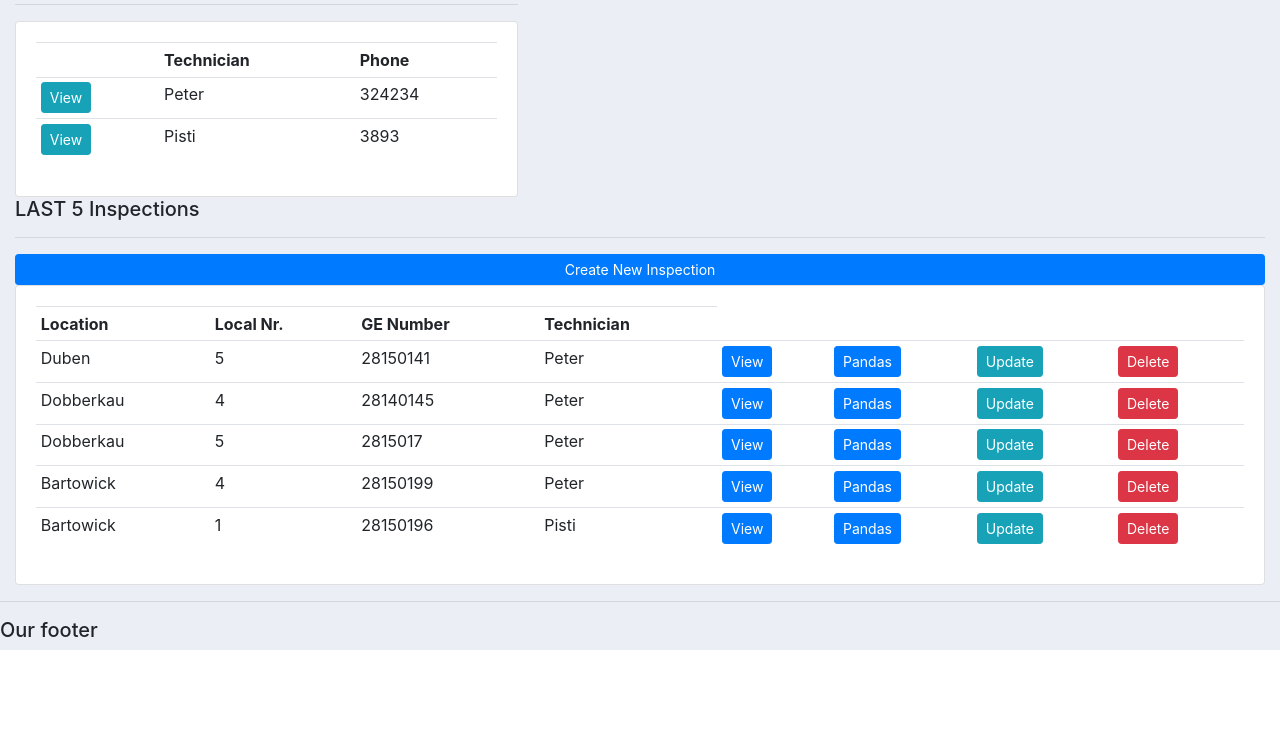
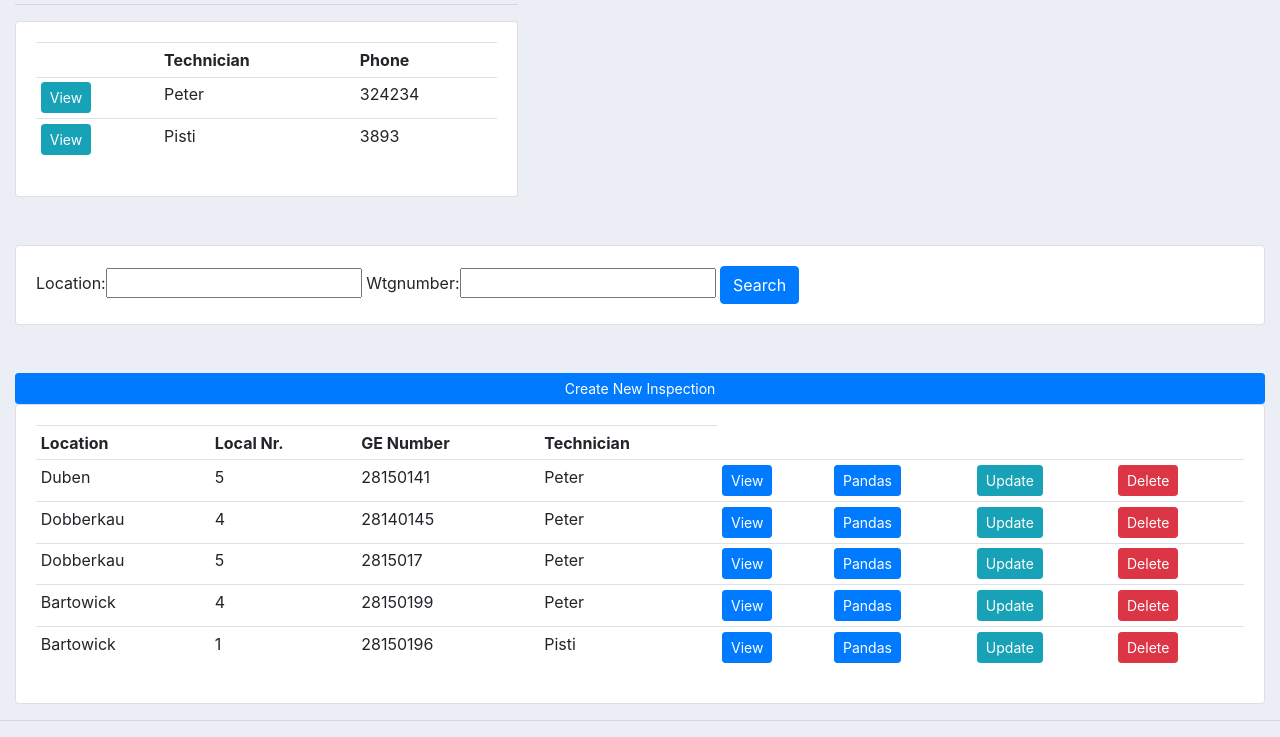
Before and after one commit to szaszpeti/geutscanfinal, a Django app: page / in a window 1280 px wide. Shown: the part 180-917 px from the top of the page. Before the commit the page ends 830 px from the top, so only its background shows below. Run offline with Django 3.2, Linux system fonts and the light colour scheme; a user stored in the database is signed in; data comes from the database, SQL or seed files in the repository; some libraries are stand-ins or nearby versions.

Commit message:
second commit

```diff
--- a/accounts/filters.py
+++ b/accounts/filters.py
@@ -4,9 +4,6 @@ from django_filters import DateFilter, CharFilter
 from .models import *
 
 class InspectionFilter(django_filters.FilterSet):
-	start_date = DateFilter(field_name="date", lookup_expr='gte')
-	end_date = DateFilter(field_name="date", lookup_expr='lte')
-	note = CharFilter(field_name="note", lookup_expr='icontains')
 
 	class Meta:
 		model = Inspection
--- a/accounts/templates/accounts/dashboard.html
+++ b/accounts/templates/accounts/dashboard.html
@@ -1,5 +1,6 @@
 {%  extends 'accounts/main.html' %}
 
+{% load crispy_forms_tags %}
 {% block content %}
 
 
@@ -31,12 +32,27 @@
 		</div>
 	</div>
 </div>
+<br><br>
+<div class="row">
+	<div class="col-md-12">
+		<div class="card card-body">
 
+			<form method="get">
+				{{myFilter.form}}
+
+		    <button class="btn btn-primary" type="submit">Search</button>
+		  </form>
+
+		</div>
+	</div>
+
+</div>
+<br><br>
 <div class="row">
 	<div class="col-md-12">
 
-		<h5>LAST 5 Inspections</h5>
-		<hr>
+
+
 		<a class="btn btn-primary  btn-sm btn-block" href="{% url 'create_inspection' %}">Create New Inspection</a>
 		<div class="card card-body">
 
--- a/accounts/templates/accounts/main.html
+++ b/accounts/templates/accounts/main.html
@@ -20,7 +20,6 @@
 	{% endblock %}
     </div>
 	<hr>
-	<h5>Our footer</h5>
 
 </body>
 
--- a/accounts/views.py
+++ b/accounts/views.py
@@ -69,9 +69,11 @@ def home(request):
     total_inspections = inspections.count()
     # delivered = orders.filter(status='Delivered').count()
     # pending = orders.filter(status='Pending').count()
+    myFilter = InspectionFilter(request.GET, queryset=inspections)
+    inspections = myFilter.qs
 
     context = {'inspections':inspections, 'technicians':technicians,
-    'total_inspections':total_inspections}
+    'total_inspections':total_inspections, 'myFilter':myFilter}
 
     return render(request, 'accounts/dashboard.html', context)
 
@@ -129,6 +131,8 @@ def technician(request, pk_test):
 @login_required(login_url='login')
 def detailInspection(request, pk):
     inspection = Inspection.objects.get(id=pk)
+
+
 
     context = {'inspection':inspection}
 
```
